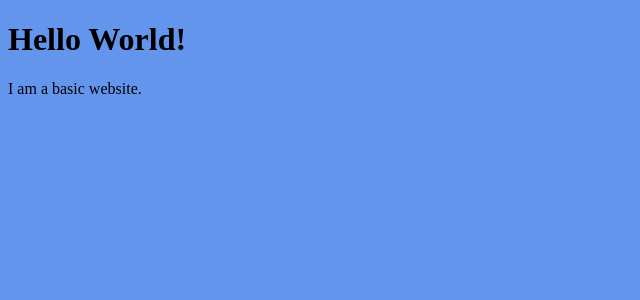
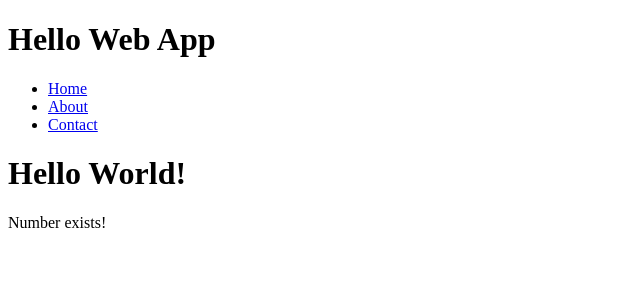
Before and after one commit to hellowebbooks/hellowebapp-code, a Django app: page / in a window 1280 px wide. Shown: the top 300 px of the page, without its empty margins (0-640 px from the left). Run offline with Django 3.2, Linux system fonts and the light colour scheme.

Commit message:
End of Chapter 5
Updated for Hello Web App v1.1 and Django 1.9

```diff
--- a/collection/static/css/style.css
+++ b/collection/static/css/style.css
@@ -1,3 +1,2 @@
 body {
-    background-color: cornflowerblue;
 }
--- /dev/null
+++ b/collection/templates/base.html
@@ -0,0 +1,31 @@
+{% load staticfiles %}
+<!doctype html>
+<html>
+<head>
+    <title>
+         {% block title %}My Hello Web App Project{% endblock title %}
+    </title>
+    <link rel="stylesheet" href="{% static 'css/style.css' %}" />
+    {% block header %}{% endblock header %}
+</head>
+<body>
+    <header>
+        <h1>Hello Web App</h1>
+        <nav>
+            <ul>
+                <li>
+                    <a href="{% url 'home' %}">Home</a>
+                </li>
+                <li>
+                    <a href="{% url 'about' %}">About</a>
+                </li>
+                <li>
+                    <a href="{% url 'contact' %}">Contact</a>
+                </li>
+            </ul>
+        </nav>
+    </header>
+    {% block content %}{% endblock content %}
+    {% block footer %}{% endblock footer %}
+</body>
+</html>
--- a/collection/templates/index.html
+++ b/collection/templates/index.html
@@ -1,12 +1,10 @@
-{% load staticfiles %}
-<!doctype html>
-<html>
-<head>
-    <title>My Hello Web App Project</title>
-    <link rel="stylesheet" href="{% static 'css/style.css' %}" />
-</head>
-<body>
+{% extends 'base.html' %}
+{% block title %}
+    Homepage - {{ block.super }}
+{% endblock title %}
+
+{% block content %}
     <h1>Hello World!</h1>
-    <p>I am a basic website.</p>
-</body>
-</html>
+    <!-- here’s the variable we are passing in -->
+    <p>{% if number %}Number exists!{% endif %}</p>
+{% endblock content %}
--- a/collection/views.py
+++ b/collection/views.py
@@ -2,5 +2,11 @@ from django.shortcuts import render
 
 
 def index(request):
-   # this is your new view
-   return render(request, 'index.html')
+    number = 6
+    # don't forget the quotes because it's a string, not an integer
+    thing = "Thing name"
+    return render(request, 'index.html', {
+        'number': number,
+        # don't forget to pass it in, and the last comma
+        'thing': thing,
+    })
--- a/hellowebapp/urls.py
+++ b/hellowebapp/urls.py
@@ -1,10 +1,15 @@
 from django.conf.urls import url, include
 from django.contrib import admin
+from django.views.generic import TemplateView
 
 from collection import views
 
 
 urlpatterns = [
     url(r'^$', views.index, name='home'),
+    url(r'^about/$',
+        TemplateView.as_view(template_name='about.html'), name='about'),
+    url(r'^contact/$',
+        TemplateView.as_view(template_name='contact.html'), name='contact'),
     url(r'^admin/', include(admin.site.urls)),
 ]
```
Also changed, not shown: collection/templates/about.html (added, +9 -0 lines), collection/templates/contact.html (added, +9 -0 lines), README.md.
